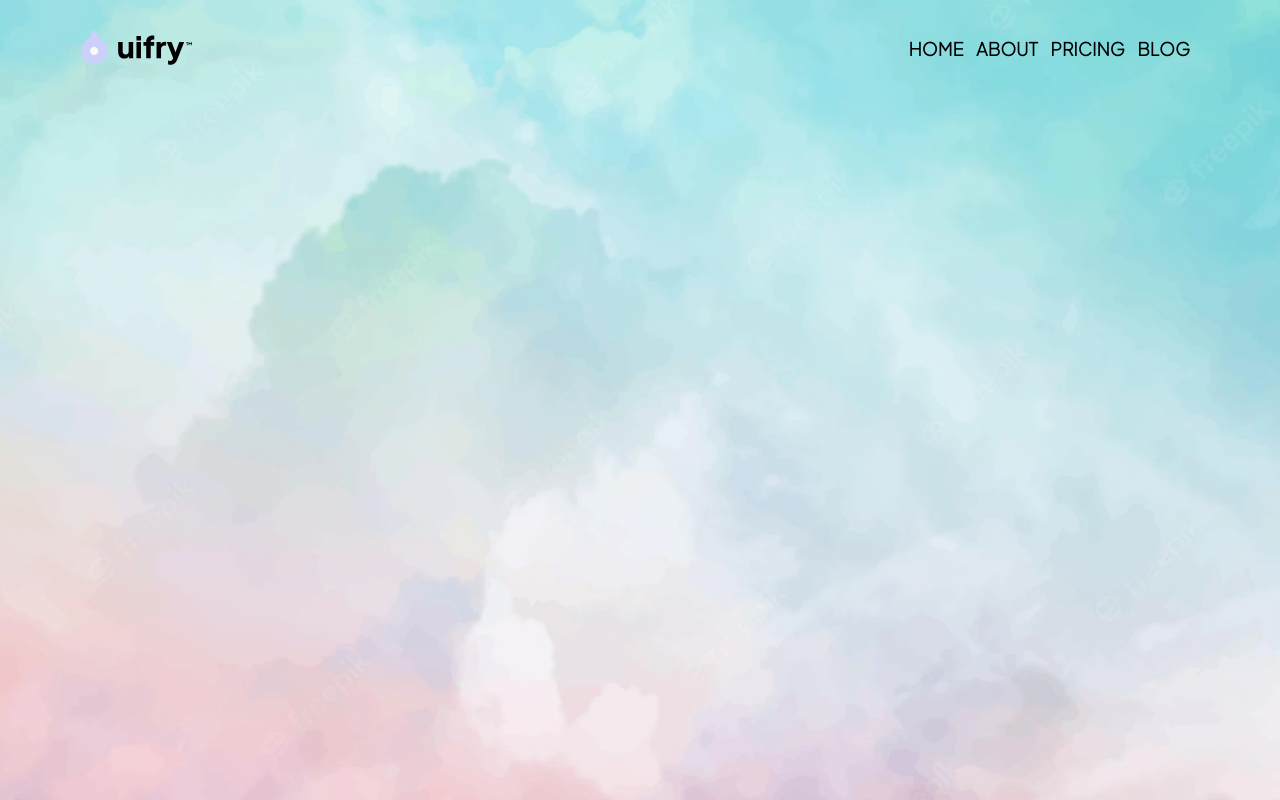
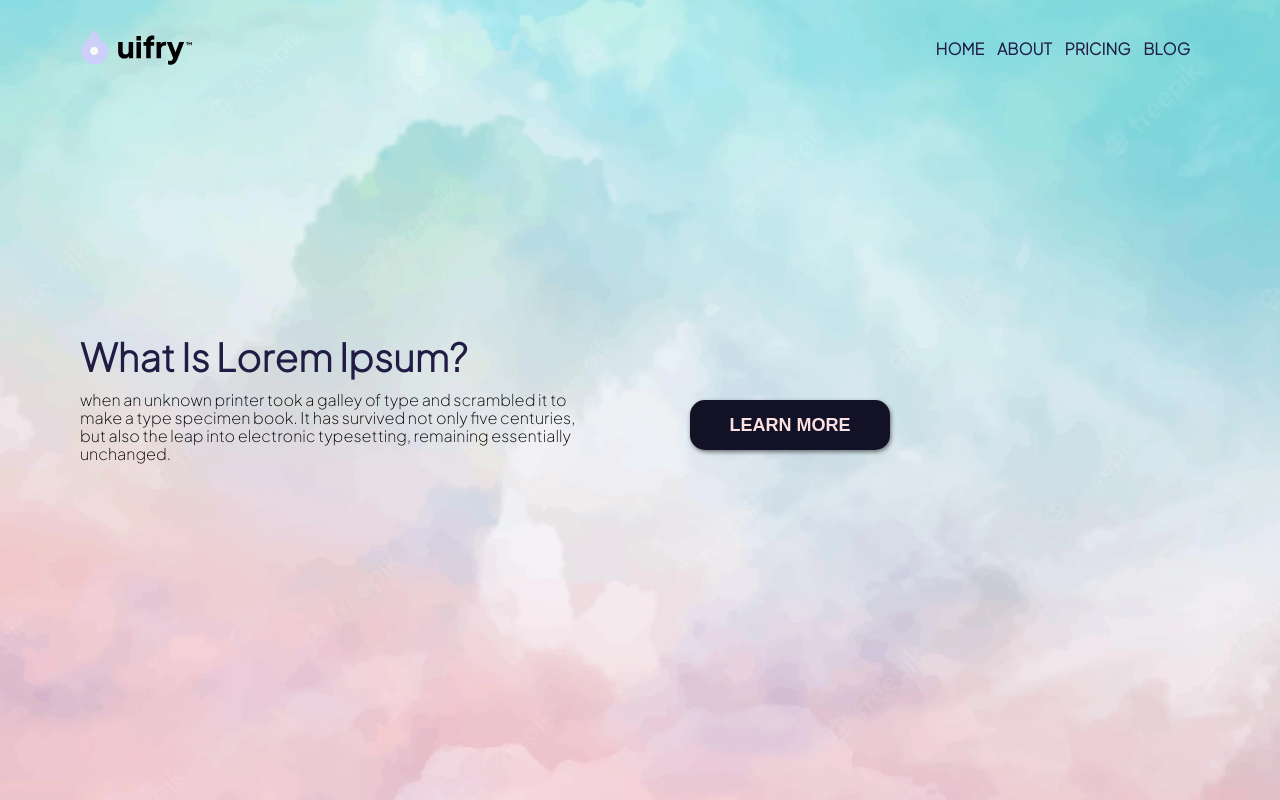
Before and after one commit to daoanhhuy26012001/training-responsive-example, a website built with Parcel: page src/index.html in a window 1280 px wide. Shown: the top 800 px of the page. Built offline with nearby package versions, Linux system fonts and the light colour scheme.

Commit message:
#3 create banner

```diff
--- a/src/assets/style/general.css
+++ b/src/assets/style/general.css
@@ -0,0 +1,8 @@
+.btn{
+  background-color: var(--color-terrial);
+  color: var(--color-secondary);
+  border: none;
+  border-radius: 15px;
+  box-shadow: 1px 2px 4px rgba(0, 0, 0, .5);
+  text-transform: uppercase;
+}
--- a/src/assets/style/index.css
+++ b/src/assets/style/index.css
@@ -37,14 +37,14 @@ body {
 }
 
 .navbar-label {
-  color: black;
+  color: var(--color-title);
   display: none;
 }
 
 .burger {
   width: 35px;
   height: 5px;
-  background-color: black;
+  background-color: var(--color-title);
   margin-top: 5px;
 }
 
@@ -60,11 +60,11 @@ body {
 }
 
 .nav-link {
-  color: black;
+  color: var(--color-title);
   position: relative;
-  font-size: 18px;
-  font-weight: 700;
-  line-height: 28px;
+  font-size: var(--font-size-medium);
+  font-weight: var(--font-weight-bold);
+  line-height: var(--line-height-medium);
   text-transform: uppercase;
 }
 
@@ -86,15 +86,45 @@ body {
 }
 
 .bg-hero {
-  height: 120vh;
-  margin: 0 auto;
+  height: 800px;
   background-image: url(../images/banners/bg-hero.jpg);
   background-position: center;
   background-repeat: no-repeat;
   background-size: cover;
-  display: grid;
   justify-items: center;
   align-items: center;
+  display: grid;
+  align-content: center;
+  justify-content: start;
+  justify-items: start;
+  grid-gap: 20px;
+  padding-left: 80px;
+  grid-template-columns: 1fr 1fr;
+}
+
+.hero-title{
+  color: var(--color-title);
+  font-weight: var(--font-weight-bold);
+  font-size: var(--font-size-large);
+  line-height: var(--line-height-td);
+  text-transform: capitalize;
+  margin-bottom: 15px;
+}
+
+.hero-text{
+  width: 500px;
+  font-weight: var(--font-weight-regular);
+  font-size: var(--font-size-medium);
+  line-height: var(--line-height-smaill);
+}
+
+.btn-primary{
+  width: 200px;
+  height: 50px;
+  font-size: var(--font-size-normal);
+  font-weight: var(--font-weight-bold);
+  line-height: var(--font-size-medium);
+  margin-top: 50px;
 }
 
 @media screen and (max-width: 1440px) {
--- a/src/index.html
+++ b/src/index.html
@@ -44,7 +44,16 @@
     </header>
     <main>
       <section class="bg-hero">
-        <h2 class=""></h2>
+        <article class="hero-content">
+          <h2 class="hero-title">What is Lorem Ipsum?</h2>
+          <p class="hero-text">
+            when an unknown printer took a galley of type and scrambled it to
+            make a type specimen book. It has survived not only five centuries,
+            but also the leap into electronic typesetting, remaining essentially
+            unchanged.
+          </p>
+        </article>
+        <button class="btn btn-primary">learn more</button>
       </section>
     </main>
   </body>
```
